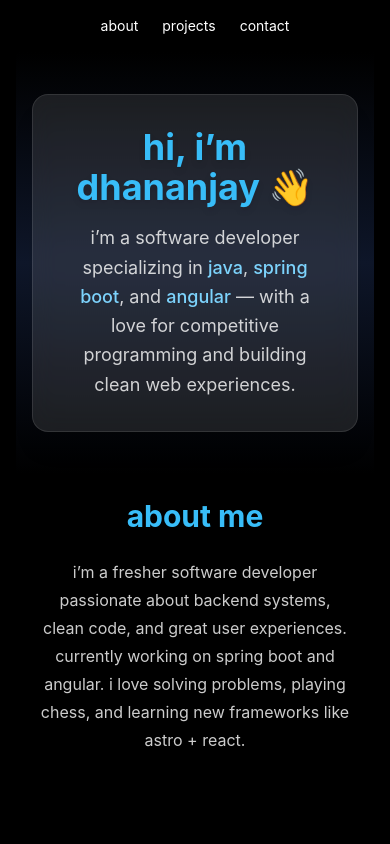
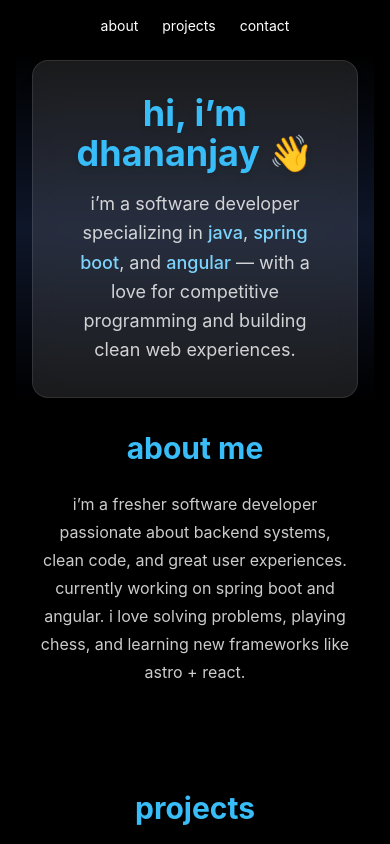
Before and after one commit to dhananjay-dhawale/astro-portfolio, an Astro site: page / in a window 390 px wide. Shown: the top 844 px of the page. Built offline with nearby package versions, Linux system fonts and the light colour scheme; Astro itself is replaced by a stand-in of ours.

Commit message:
changes for mobile screen

```diff
--- a/src/components/Hero.tsx
+++ b/src/components/Hero.tsx
@@ -1,7 +1,7 @@
 export default function Hero() {
   return (
     <section
-      className="min-h-[50vh] sm:min-h-[70vh] flex flex-col justify-center items-center text-center px-4 bg-gradient-to-b from-black via-slate-900 to-black pt-4 pb-4 sm:pt-8 sm:pb-8"
+      className="min-h-0 sm:min-h-[70vh] flex flex-col justify-center items-center text-center px-4 bg-gradient-to-b from-black via-slate-900 to-black pt-2 pb-2 sm:pt-8 sm:pb-8"
       id="hero"
     >
       <div className="bg-white/10 backdrop-blur-md p-8 rounded-2xl shadow-xl max-w-2xl w-full border border-white/10">
```
